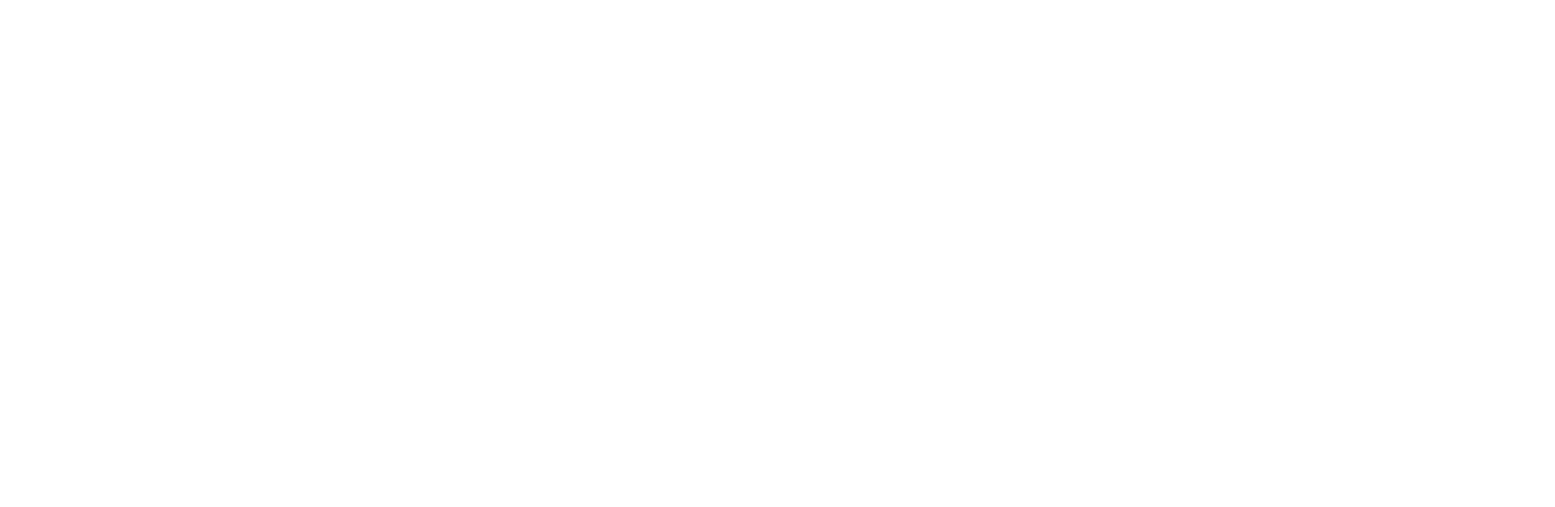
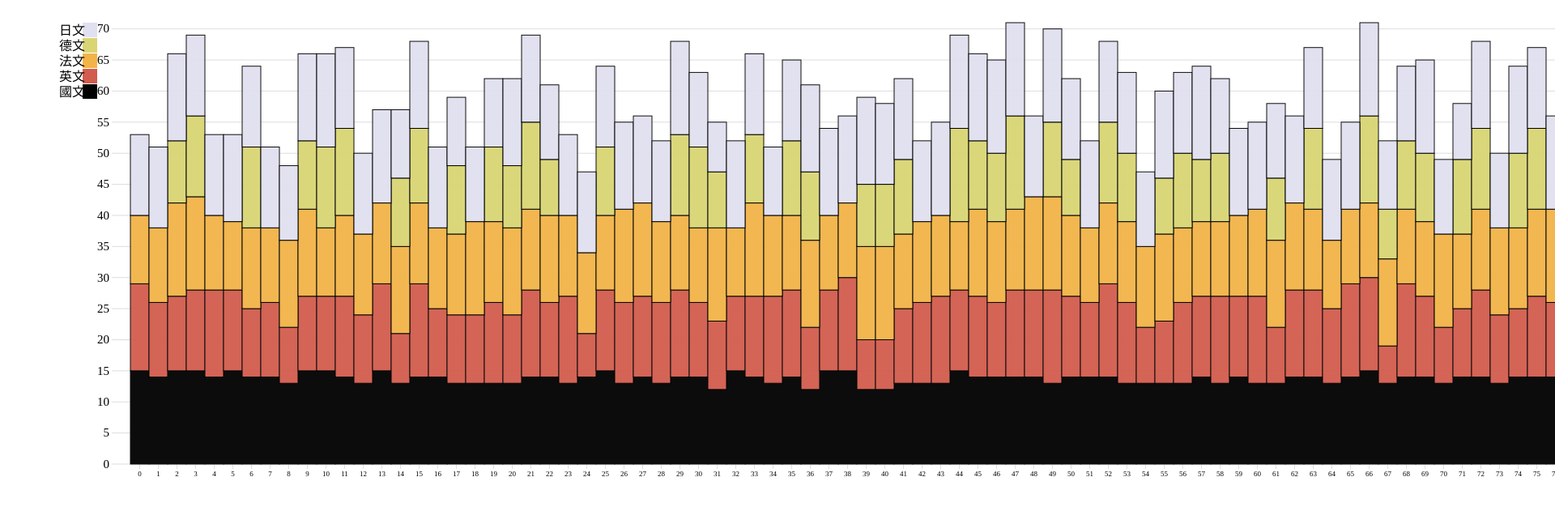
Before and after one commit to wenmu86/vis2021s, a plain HTML site: page lab06/index.html in a window 1280 px wide. Shown: the top 626 px of the page at 81% size, 1920 px wide, since content can reach past the window. Drawn offline with nearby package versions, Linux system fonts and the light colour scheme.

Commit message:
Update index.html

```diff
--- a/lab06/index.html
+++ b/lab06/index.html
@@ -1,12 +1,197 @@
 <!DOCTYPE html>
-<html lang="zh-Hant-TW">
+<html lang="en">
+
 <head>
-    <meta charset="utf-8">
-    <title>Lab</title>
-    <script src="http://d3js.org/d3.v6.min.js" charset="utf-8"></script> <!-- v6.5.0 -->
+  <meta charset="UTF-8" />
+  <title>lab 06</title>
+  <script src="https://d3js.org/d3.v3.min.js" charset="utf-8"></script>
+  <style type="text/css">
+    svg {
+      font-family: 'Noto Serif TC', serif;
+    }
+
+    .axis path,
+    .axis line {
+      fill: none;
+      stroke: #ddd;
+    }
+
+    path.domain {
+      stroke: none;
+    }
+
+    .y .tick line {
+      stroke: #ddd;
+    }
+
+    rect:hover {
+      transition: width, height;
+      transition-duration: 1s;
+      background-color: black !important;
+      opacity: 0.2;
+      box-shadow: 0 0 2px 1px rgba(0, 0, 0, 1);
+    }
+
+    @import url('https://fonts.googleapis.com/css2?family=Noto+Sans+HK:wght@100&family=Noto+Serif+TC:wght@700;900&display=swap');
+  </style>
+
 </head>
+
 <body>
-    <script type="text/javascript">
-      // Your beautiful D3 code will go here
-    </script>
-  </html>
+  <script>
+    var margin = { top: 20, right: 100, bottom: 35, left: 30 };
+
+    var width = 6400 - margin.left - margin.right,
+      height = 600 - margin.top - margin.bottom;
+    //var margin = {top: 20, right: 60, bottom: 35, left: 30};
+
+	//var width = 1500 - margin.left - margin.right,
+    //height = 600 - margin.top - margin.bottom;
+
+    var xyIni = 100;
+
+    var svg = d3.select("body")
+      .append("svg")
+      .attr("width", width + margin.left + margin.right)
+      .attr("height", height + margin.top + margin.bottom)
+      .append("g")
+      .attr("transform", "translate(" + margin.left + "," + margin.top + ")");
+
+    var parse = d3.time.format("%Y").parse;
+
+    var datas = [];
+
+    var text = d3.text("./data.csv", function (data) {
+      var parseCSV = d3.csv.parseRows(data);
+      parseCSV.forEach(function (item, index) {
+        if (index != 0) {
+          datas.push({ index: index - 1, Ch: item[0], En: item[1], Fr: item[2], Ge: item[3], Ja: item[4], type1: item[5], type2: item[6] })
+        }
+      });
+      datas = Object.values(datas);
+      var dataset = d3.layout.stack()(["Ch", "En", "Fr", "Ge", "Ja"].map(function (type) {
+        return datas.map(function (d) {
+          console.log(d);
+          return { x: d.index, y: +d[type] };
+        });
+      }));
+
+      // Set x, y and colors
+      var x = d3.scale.ordinal()
+        .domain(dataset[0].map(function (d) { return d.x; }))
+       .rangeRoundBands([-50, width - 10], 0.02);
+
+      var y = d3.scale.linear()
+        .domain([0, d3.max(dataset, function (d) { return d3.max(d, function (d) { return d.y0 + d.y; }); })])
+        .range([height, 0]);
+
+var colors = ["b33040", "#d25c4d", "#f2b447", "#d9d574", "#e0e0f0"];
+
+      // Define and draw axes
+      var yAxis = d3.svg.axis()
+        .scale(y)
+        .orient("left")
+        .ticks(20)
+        .tickSize(-width, 0, 0)
+        .tickFormat(function (d) { return d });
+
+      var xAxis = d3.svg.axis()
+        .scale(x)
+        .orient("bottom")
+		.tickFormat( function(i) { return i } );
+
+      svg.append("g")
+        .attr("class", "y axis")
+        .attr("transform", "translate(" + xyIni + " ,0" + ")")
+        .style("fill", "black")
+	  	.style("font-size","15px")
+        .call(yAxis);
+
+      svg.append("g")
+        .attr("class", "x axis")
+        .attr("transform", "translate(" + xyIni + "," + height + ")")
+        .style("fill", "black")
+	    .style("font-size","9px")
+        .call(xAxis);
+
+
+      // Create groups for each series, rects for each segment
+      var groups = svg.selectAll("g.cost")
+        .data(dataset)
+        .enter().append("g")
+        .attr("class", "cost")
+        .style("fill", function (d, i) { return colors[i]; })
+        .style("opacity", "0.95");
+
+      var rect = groups.selectAll("rect")
+        .data(function (d) { return d; })
+        .enter()
+        .append("rect")
+        .attr("x", function (d) { return x(d.x) + xyIni; })
+        .attr("y", function (d) { return y(d.y0 + d.y); })
+        .attr("height", function (d) { return y(d.y0) - y(d.y0 + d.y); })
+        .attr("width", x.rangeBand())
+        .on("mouseover", function () { tooltip.style("display", null); })
+        .on("mouseout", function () { tooltip.style("display", "none"); })
+        .on("mousemove", function (d) {
+          var xPosition = d3.mouse(this)[0] - 15;
+          var yPosition = d3.mouse(this)[1] - 25;
+          tooltip.attr("transform", "translate(" + xPosition + "," + yPosition + ")");
+          tooltip.select("text").text(d.y);
+        })
+        .attr("stroke", "black")
+        .attr("storke-width", 1);
+
+      // Draw legend
+      var legend = svg.selectAll(".legend")
+        .data(colors)
+        .enter().append("g")
+        .attr("class", "legend")
+        .attr("transform", function (d, i) { return "translate(30," + i * 19 + ")"; });
+
+      legend.append("rect")
+        .attr("x", 34)
+        .attr("width", 18)
+        .attr("height", 18)
+        .style("fill", function (d, i) { return colors.slice().reverse()[i]; });
+
+      legend.append("text")
+        .attr("x", 5)
+        .attr("y", 9)
+        .attr("dy", ".35em")
+        .style("text-anchor", "start")
+        .text(function (d, i) {
+          switch (i) {
+			case 0: return "日文";
+			case 1: return "德文";
+			case 2: return "法文";
+			case 3: return "英文";
+			case 4: return "國文";
+          }
+        });
+
+
+      // Prep the tooltip bits, initial display is hidden
+      var tooltip = svg.append("g")
+        .attr("class", "tooltip")
+        .style("display", "none");
+
+      tooltip.append("rect")
+        .attr("width", 30)
+        .attr("height", 20)
+        .attr("fill", "white")
+        .style("opacity", 0.5)
+        .attr("stroke", "pink")
+        .attr("storke-width", 1);
+
+      tooltip.append("text")
+        .attr("x", 15)
+        .attr("dy", "1.2em")
+        .style("text-anchor", "middle")
+        .attr("font-size", "12px")
+        .attr("font-weight", "bold");
+    })
+  </script>
+</body>
+
+</html>
```
